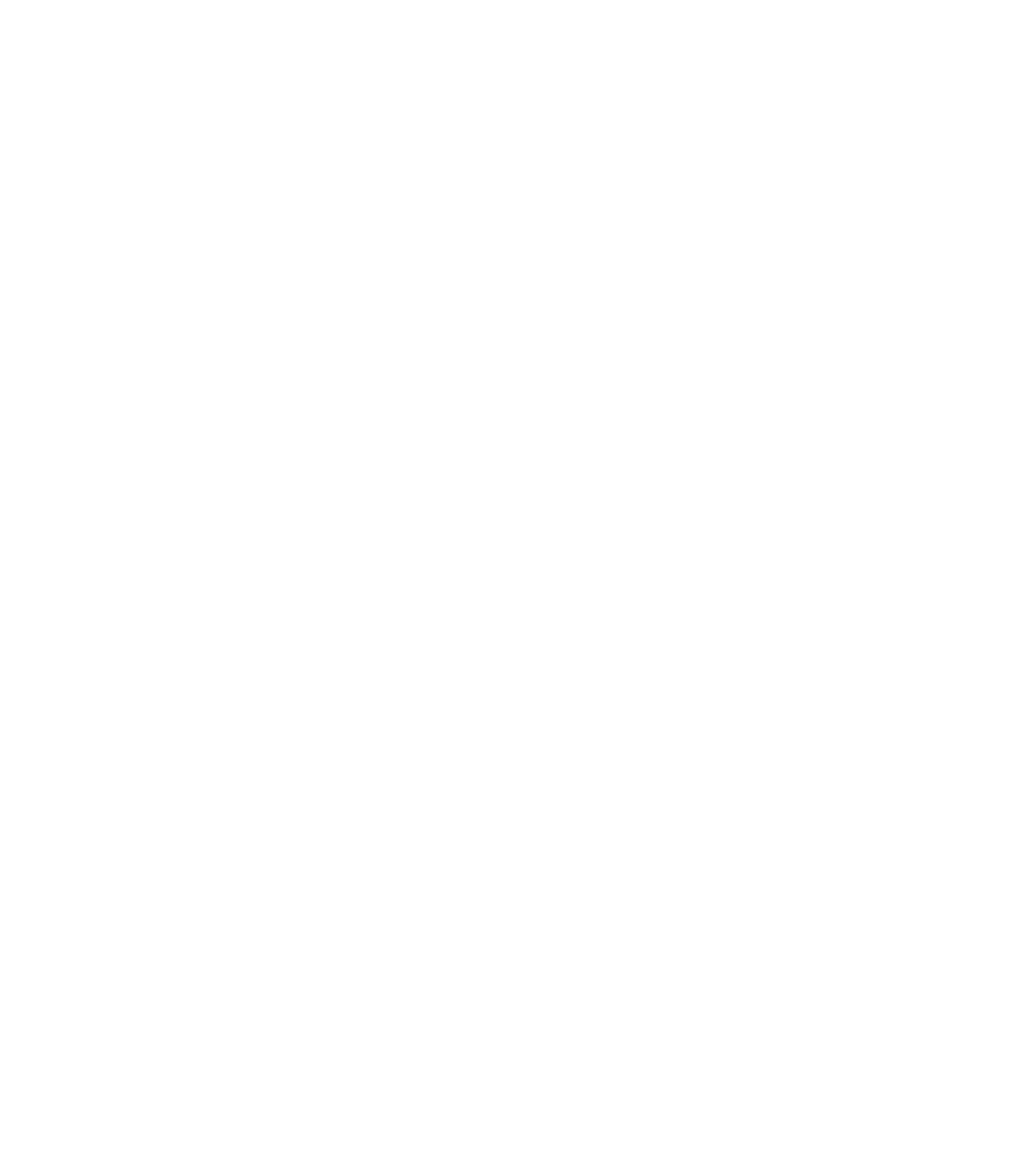
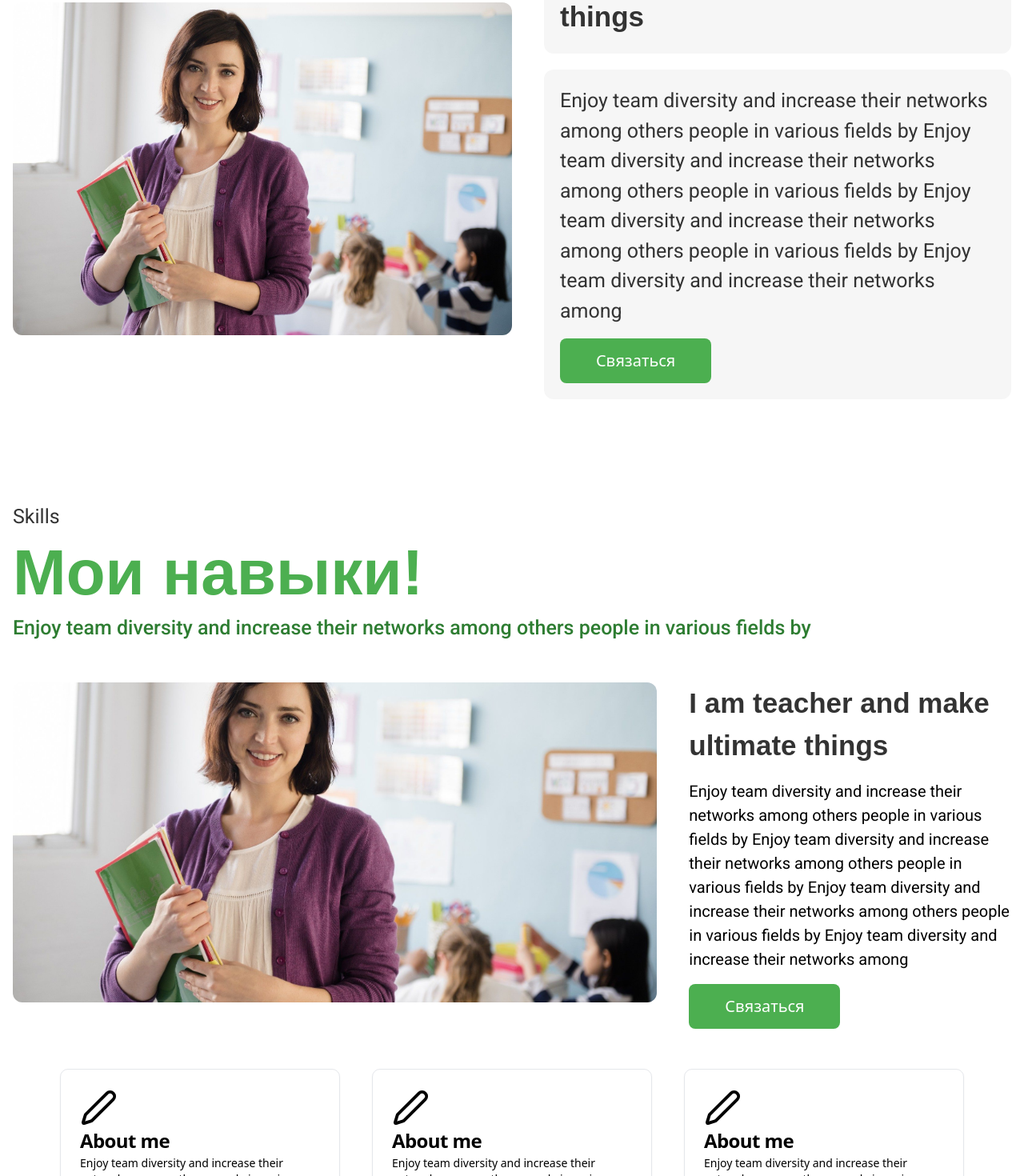
Before and after one commit to m1gellow/helenWeb, a Next.js app: page / in a window 1280 px wide. Shown: the part 1330-2800 px from the top of the page at 80% size. Before the commit the page ends 848 px from the top, so only its background shows below. Built offline with nearby package versions, Linux system fonts and the light colour scheme.

Commit message:
added about, skil sections, added new classes in global.css changed added text-banal in taildinc.config

```diff
--- a/app/(root)/(home)/page.tsx
+++ b/app/(root)/(home)/page.tsx
@@ -1,14 +1,29 @@
+
+
+import About from "@/components/About";
 import Header from "@/components/Header";
+import MySkills from "@/components/MySkills";
+
 import React from "react";
 
-const page = () => {
+
+const Home = () => {
+
+
+
   return (
     <main>
       <section>
         <Header />
       </section>
+      <section>
+        <About />
+      </section>
+      <section>
+        <MySkills />
+      </section>
     </main>
   );
 };
 
-export default page;
+export default Home;
--- a/app/globals.css
+++ b/app/globals.css
@@ -8,17 +8,22 @@ html{
 
 
 
+
 body{
   font-family: "Poppins", "Roboto" serif;
 }
 
 body::-webkit-scrollbar{
   display: none;
+
 }
 
 @layer utilities{
   .heading1{
     @apply font-poppins text-[50px] lg:text-[60px] xl:text-[80px] lg:text-start text-center text-primary font-[700] leading-[70px] lg:leading-[101px]
+  }
+  .heading2{
+    @apply font-poppins text-[25px] lg:text-[30px] xl:text-[35px]  text-banal font-[700]
   }
 
   .flex-center{
@@ -28,6 +33,7 @@ body::-webkit-scrollbar{
   .flex-start{
     @apply flex justify-start items-start
   }
+
 
   .flex-end{
     @apply flex justify-end items-end
@@ -42,7 +48,7 @@ body::-webkit-scrollbar{
   }
 
   .base-regular{
-    @apply  font-roboto font-[400] text-[25px] text-textbase
+    @apply  font-roboto font-[400] text-[15px] md:text-[20px] lg:text-[25px] text-banal
   }
 
   .mobileMenu{
@@ -54,7 +60,19 @@ body::-webkit-scrollbar{
   }
 
   .pharagraph{
-    @apply font-roboto text-[25px] font-[500] leading-[40px] text-textbase text-center lg:text-start
+    @apply font-roboto text-[25px] font-[500] leading-[40px] text-banal text-center lg:text-start
+  }
+
+  .suptitle{
+    @apply font-roboto text-[25px] font-medium text-dark
+  }
+
+  .sectionCard{
+    @apply bg-[#f6f6f6] rounded-xl p-[20px]
+  }
+
+  .sectionMargins{
+    @apply mt-32
   }
 
 }
@@ -69,8 +87,8 @@ body::-webkit-scrollbar{
     --secondary: #A5D6A7;
     --accent: #009688;
     --dark: #2E7D32;
-    --text-base-color: #333333
-    --background: 0 0% 100%;
+    --text-base: #333333;
+    --background: #ECFFC6;
     --foreground: 222.2 84% 4.9%;
     --card: 0 0% 100%;
     --card-foreground: 222.2 84% 4.9%;
--- /dev/null
+++ b/components/About.tsx
@@ -0,0 +1,47 @@
+import React from "react";
+import Teacher from "../app/Teacher.jpg";
+import Image from "next/image";
+import { Button } from "./ui/button";
+import SectionName from "./SectionName";
+
+const About = () => {
+  return (
+    <div className="max-w-screen-2xl mx-auto px-4  flex-center w-full sectionMargins">
+      <div className="flex-col flex  gap-[100px]">
+        <SectionName
+          variant="center"
+          title="Обо мне!"
+          description="Enjoy team diversity and increase their networks among others people in various fields by"
+          sectionName="About"
+        />
+        <div className="flex flex-col lg:flex-row lg:flex-center  gap-10">
+          <div className="lg:w-1/2">
+            <Image src={Teacher} alt="about image" className="rounded-xl" />
+          </div>
+          <div className="lg:flex-1 flex-col flex gap-5">
+            <div className="sectionCard">
+              <h2 className="heading2">
+                I am teacher and make ultimate things
+              </h2>
+            </div>
+            <div className="lg:flex-1 sectionCard  flex-col flex gap-4">
+              <p className="base-regular">
+                Enjoy team diversity and increase their networks among others
+                people in various fields by Enjoy team diversity and increase
+                their networks among others people in various fields by Enjoy
+                team diversity and increase their networks among others people
+                in various fields by Enjoy team diversity and increase their
+                networks among{" "}
+              </p>
+              <Button variant={"default"} className="">
+                Связаться
+              </Button>
+            </div>
+          </div>
+        </div>
+      </div>
+    </div>
+  );
+};
+
+export default About;
--- a/components/Header.tsx
+++ b/components/Header.tsx
@@ -1,6 +1,7 @@
 import Image from "next/image";
 import Teacher from "../app/Teacher.jpg";
 import { Button } from "./ui/button";
+
 
 const Header = () => {
   return (
--- /dev/null
+++ b/components/InfoCard.tsx
@@ -0,0 +1,26 @@
+import React from "react";
+import { Card, CardDescription, CardHeader, CardTitle } from "./ui/card";
+import { Pen } from "lucide-react";
+
+interface InfoCardProps {
+  title: string;
+  icon?: string;
+  description: string;
+}
+
+const InfoCard: React.FC<InfoCardProps> = (props) => {
+
+    const {title, description} = props
+
+  return (
+    <Card className="w-[350px]">
+      <CardHeader>
+        <Pen size={47}/>
+        <CardTitle>{title}</CardTitle>
+      <CardDescription>{description}</CardDescription>
+      </CardHeader>
+    </Card>
+  );
+};
+
+export default InfoCard;
--- /dev/null
+++ b/components/MySkills.tsx
@@ -0,0 +1,57 @@
+import React from "react";
+import SectionName from "./SectionName";
+import Teacher from "../app/Teacher.jpg";
+import Image from "next/image";
+import { Button } from "./ui/button";
+import InfoCard from "./InfoCard";
+
+
+const MySkills = () => {
+  return (
+    <div className="max-w-screen-2xl mx-auto px-4  flex-center w-full sectionMargins">
+      <div className="flex-col flex gap-[50px]">
+        <SectionName
+          variant="start"
+          title="Мои навыки!"
+          description="Enjoy team diversity and increase their networks among others people in various fields by"
+          sectionName="Skills"
+        />
+        <div className=" flex flex-col lg:flex-row gap-10">
+          <div className="relative h-[500px] lg:h-[400px] lg:w-2/3 ">
+            <Image
+              src={Teacher}
+              alt="My skills image"
+              layout="fill"
+              objectFit="cover"
+              className="rounded-xl"
+            />
+          </div>
+
+          <div className="lg:w-1/3 items-center lg:items-start flex flex-col gap-4">
+            <h2 className="heading2">I am teacher and make ultimate things</h2>
+
+            <p className="body-text">
+              Enjoy team diversity and increase their networks among others
+              people in various fields by Enjoy team diversity and increase
+              their networks among others people in various fields by Enjoy team
+              diversity and increase their networks among others people in
+              various fields by Enjoy team diversity and increase their networks
+              among{" "}
+            </p>
+            <Button variant={"default"} className="">
+              Связаться
+            </Button>
+          </div>
+        </div>
+
+        <div className=" gap-10 flex-center flex-wrap">
+            <InfoCard title="About me" description="Enjoy team diversity and increase their networks among others people in various fields by" />
+            <InfoCard title="About me" description="Enjoy team diversity and increase their networks among others people in various fields by" />
+            <InfoCard title="About me" description="Enjoy team diversity and increase their networks among others people in various fields by" />
+        </div>
+      </div>
+    </div>
+  );
+};
+
+export default MySkills;
--- /dev/null
+++ b/components/SectionName.tsx
@@ -0,0 +1,42 @@
+import { cn } from "@/lib/utils";
+import React from "react";
+
+type SectionNameVariant = "start" | "center" | "end"
+
+interface SectionNameProps {
+  title: string;
+  sectionName: string;
+  description: string;
+  variant: SectionNameVariant;
+}
+
+const SectionName: React.FC<SectionNameProps> = (props) => {
+
+  const baseClasses = "flex flex-col justify-center "
+
+  const variantClasses = {
+    start: " flex items-start justify-start",
+    center: " flex items-center justify-center",
+    end: " flex items-end",
+
+  }
+
+  const { sectionName, title, description, variant } = props;
+
+
+
+
+  return (
+    <>
+      {props ? (
+        <div className={cn(baseClasses, variantClasses[variant])}>
+          <p className="base-regular">{sectionName}</p>
+          <h1 className="heading1">{title}</h1>
+          <h2 className="suptitle">{description}</h2>
+        </div>
+      ) : null}
+    </>
+  );
+};
+
+export default SectionName;
--- /dev/null
+++ b/components/ui/card.tsx
@@ -0,0 +1,79 @@
+import * as React from "react"
+
+import { cn } from "@/lib/utils"
+
+const Card = React.forwardRef<
+  HTMLDivElement,
+  React.HTMLAttributes<HTMLDivElement>
+>(({ className, ...props }, ref) => (
+  <div
+    ref={ref}
+    className={cn(
+      "rounded-lg border bg-card text-card-foreground shadow-sm",
+      className
+    )}
+    {...props}
+  />
+))
+Card.displayName = "Card"
+
+const CardHeader = React.forwardRef<
+  HTMLDivElement,
+  React.HTMLAttributes<HTMLDivElement>
+>(({ className, ...props }, ref) => (
+  <div
+    ref={ref}
+    className={cn("flex flex-col space-y-1.5 p-6", className)}
+    {...props}
+  />
+))
+CardHeader.displayName = "CardHeader"
+
+const CardTitle = React.forwardRef<
+  HTMLDivElement,
+  React.HTMLAttributes<HTMLDivElement>
+>(({ className, ...props }, ref) => (
+  <div
+    ref={ref}
+    className={cn(
+      "text-2xl font-semibold leading-none tracking-tight",
+      className
+    )}
+    {...props}
+  />
+))
+CardTitle.displayName = "CardTitle"
+
+const CardDescription = React.forwardRef<
+  HTMLDivElement,
+  React.HTMLAttributes<HTMLDivElement>
+>(({ className, ...props }, ref) => (
+  <div
+    ref={ref}
+    className={cn("text-sm text-muted-foreground", className)}
+    {...props}
+  />
+))
+CardDescription.displayName = "CardDescription"
+
+const CardContent = React.forwardRef<
+  HTMLDivElement,
+  React.HTMLAttributes<HTMLDivElement>
+>(({ className, ...props }, ref) => (
+  <div ref={ref} className={cn("p-6 pt-0", className)} {...props} />
+))
+CardContent.displayName = "CardContent"
+
+const CardFooter = React.forwardRef<
+  HTMLDivElement,
+  React.HTMLAttributes<HTMLDivElement>
+>(({ className, ...props }, ref) => (
+  <div
+    ref={ref}
+    className={cn("flex items-center p-6 pt-0", className)}
+    {...props}
+  />
+))
+CardFooter.displayName = "CardFooter"
+
+export { Card, CardHeader, CardFooter, CardTitle, CardDescription, CardContent }
--- a/tailwind.config.ts
+++ b/tailwind.config.ts
@@ -52,7 +52,7 @@ export default {
 			secondary: "var(--secondary)",
 			accent: "var(--accent)",
 			dark: "var(--dark)",
-			textbase: "var(--text-base-color)"
+			banal: "var(--text-base)"
 
   		},
   		borderRadius: {
```
